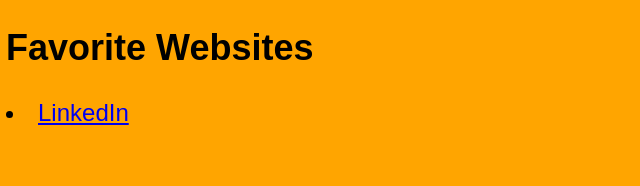
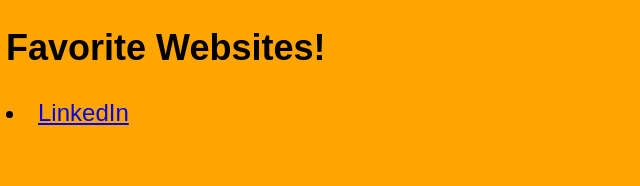
Before and after one commit to jostrem/HW2, a plain HTML site: page index.html in a window 1280 px wide. Shown: the part 1089-1275 px from the top of the page, 327-967 px from the left. Drawn offline with Linux system fonts and the light colour scheme.

```diff
--- a/index.html
+++ b/index.html
@@ -53,12 +53,7 @@
 <li> Love golfing </li>
 
 
-
-
-
-
-
-<h2> Favorite Websites </h2>
+<h2> Favorite Websites! </h2>
  <li> <a href="http://www.linkedin.com/in/jacobostrem"> LinkedIn </a> </li>
  <li> <a href="http://www.google.com"> Google </a> </li>
  <li> <a href="http://www.reddit.com"> Reddit </a> </li>
```
